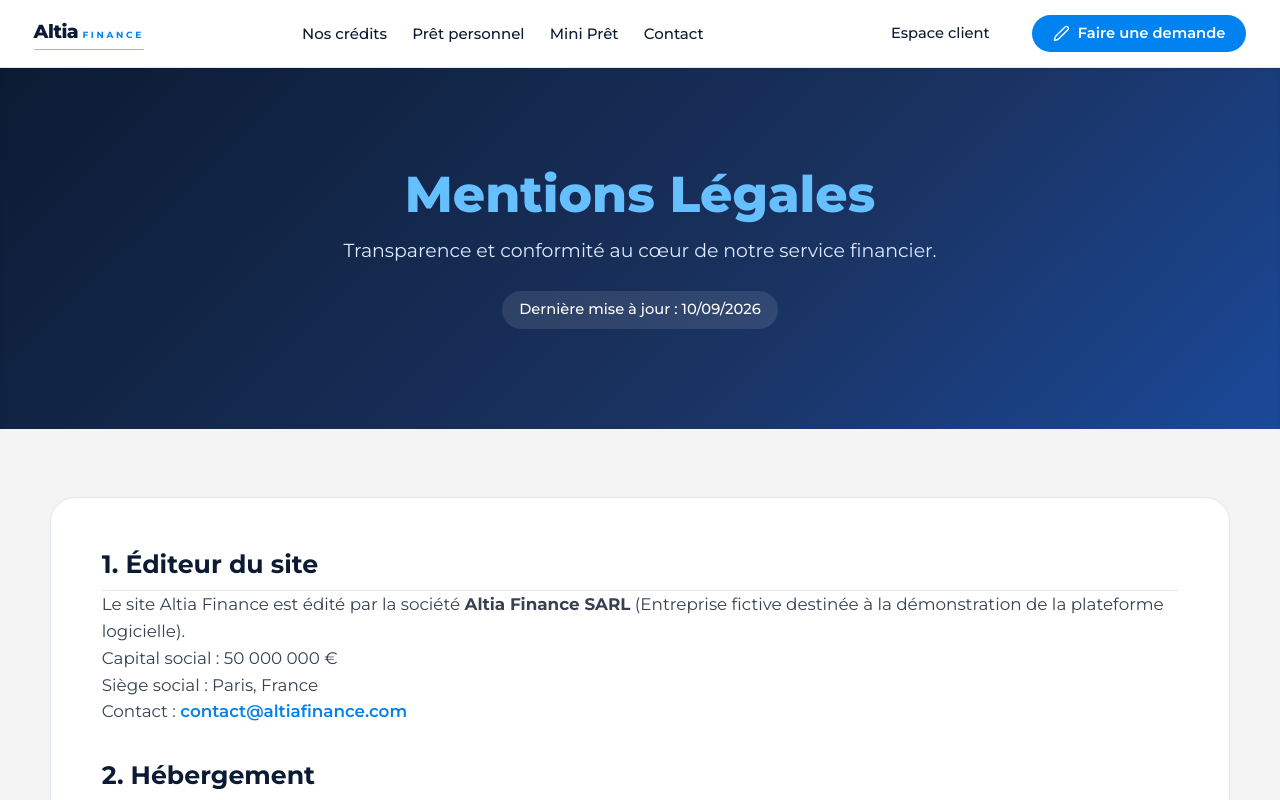
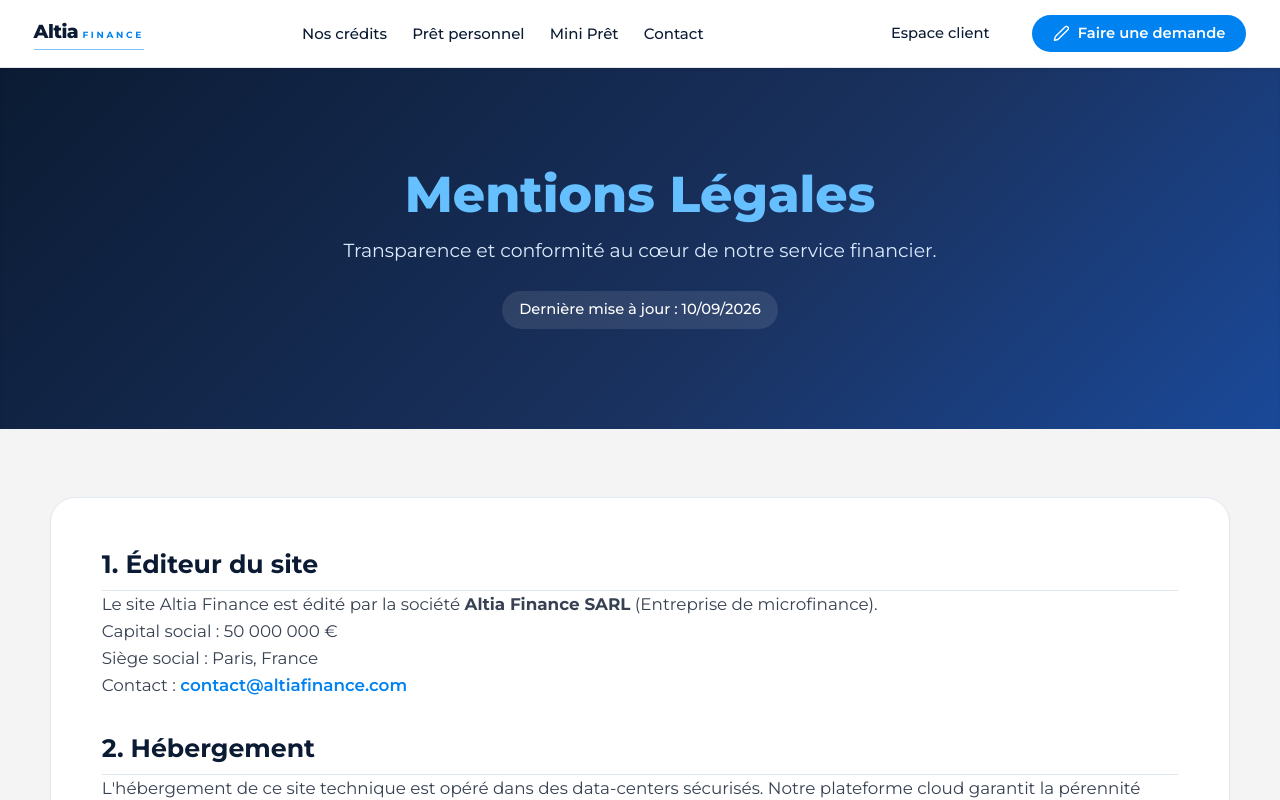
Before and after one commit to isotic-benin/app-projet, a Next.js app: page /mentions-legales in a window 1280 px wide. Shown: the top 800 px of the page. Built offline with nearby package versions, Linux system fonts and the light colour scheme.

Commit message:
Update company description in mentions-legales

```diff
--- a/src/app/mentions-legales/page.tsx
+++ b/src/app/mentions-legales/page.tsx
@@ -23,7 +23,7 @@ export default function MentionsLegalesPage() {
                 <div className="bg-white rounded-3xl p-8 md:p-12 shadow-sm border border-border prose prose-navy lg:prose-lg max-w-none text-gray-700 w-full">
                     <h2 className="text-navy font-bold text-2xl border-b border-border pb-2 mt-0">1. Éditeur du site</h2>
                     <p className="mb-8">
-                        Le site Altia Finance est édité par la société <strong>Altia Finance SARL</strong> (Entreprise fictive destinée à la démonstration de la plateforme logicielle).<br />
+                        Le site Altia Finance est édité par la société <strong>Altia Finance SARL</strong> (Entreprise de microfinance).<br />
                         Capital social : 50 000 000  €<br />
                         Siège social : Paris, France<br />
                         Contact : <a href="mailto:contact@altiafinance.com" className="text-primary-500 font-semibold hover:underline">contact@altiafinance.com</a>
```
